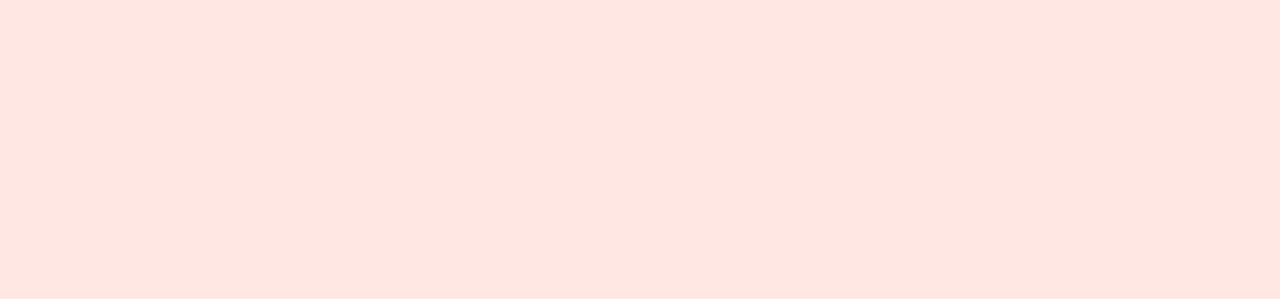
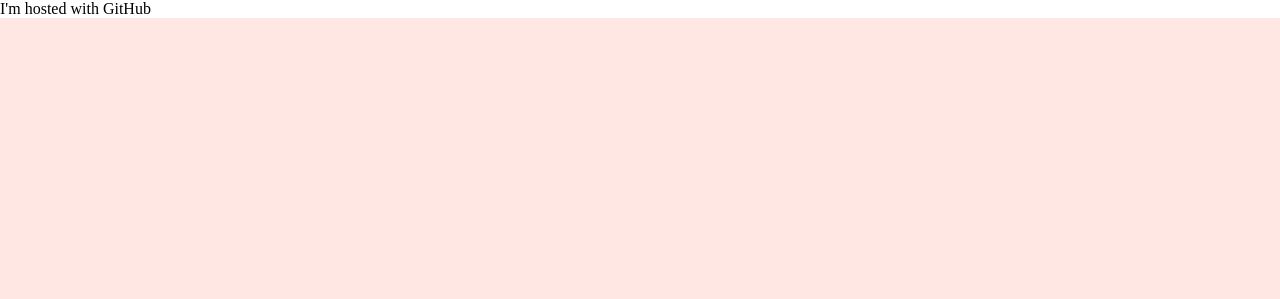
Before and after one commit to Qissyouu/say.github.io, a plain HTML site: page index.html in a window 1280 px wide. Shown: the top 299 px of the page. Drawn offline with Linux system fonts and the light colour scheme.

Commit message:
Update index.html

```diff
--- a/index.html
+++ b/index.html
@@ -5,6 +5,7 @@
     <meta http-equiv="X-UA-Compatible" content=''
     IE="edge">
     <title>Baby</title>
+    <p>I'm hosted with GitHub</p>
     <link rel="stylesheet" href="style.css">
 </head>
 <body>
```
